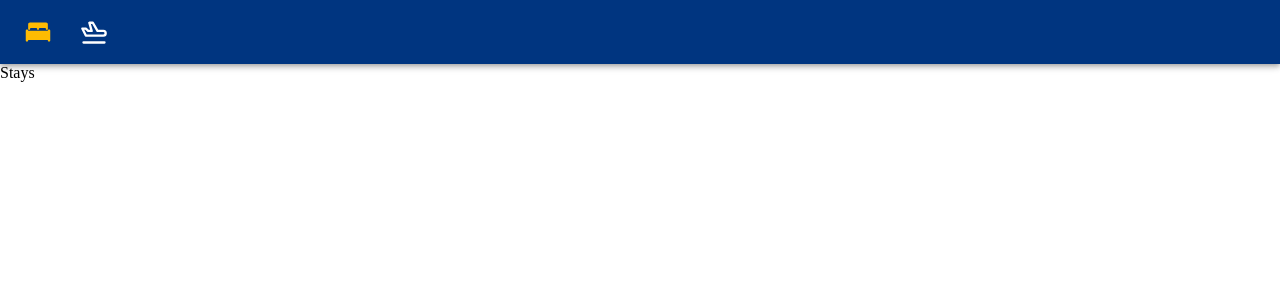
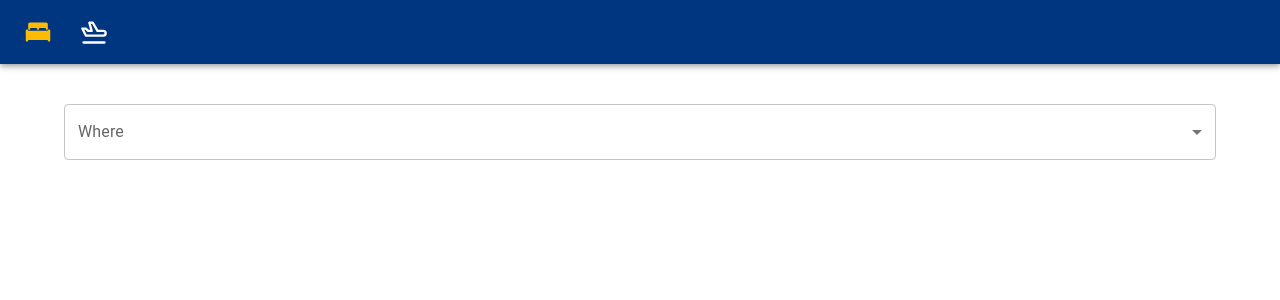
Before and after one commit to ZahraBahmanpour/react-booking, a React (Create React App) app: page /stays in a window 1280 px wide. Shown: the top 300 px of the page. Built offline with nearby package versions, Linux system fonts and the light colour scheme.

Commit message:
add dropdown component

```diff
--- /dev/null
+++ b/src/components/DropDown.js
@@ -0,0 +1,23 @@
+import { FormControl, InputLabel, MenuItem, Select } from "@mui/material";
+import { useState } from "react";
+
+const DropDown = ({ title, items }) => {
+  const [value, setValue] = useState("");
+  return (
+    <FormControl fullWidth>
+      <InputLabel id={`${title}-input-label`}>{title}</InputLabel>
+      <Select
+        labelId={`${title}-select-label`}
+        id={`${title}-simple-select`}
+        value={value}
+        label={title}
+        onChange={(e) => setValue(e.target.value)}
+      >
+        {items.map((item) => (
+          <MenuItem value={item.value}>{item.text}</MenuItem>
+        ))}
+      </Select>
+    </FormControl>
+  );
+};
+export default DropDown;
--- /dev/null
+++ b/src/data/cities.js
@@ -0,0 +1,8 @@
+const cities = [
+  { text: "Berlin", value: "Tehran" },
+  { text: "Tehran", value: "Tehran" },
+  { text: "New York", value: "New York" },
+  { text: "Paris", value: "Paris" },
+];
+
+export default cities;
--- a/src/pages/stays/Stays.js
+++ b/src/pages/stays/Stays.js
@@ -1,5 +1,13 @@
+import { Container } from "@mui/material";
+import DropDown from "../../components/DropDown";
+import cities from "../../data/cities";
+
 const Stays = () => {
-  return <div>Stays</div>;
+  return (
+    <Container sx={{ marginTop: 5 }}>
+      <DropDown title={"Where"} items={cities} />
+    </Container>
+  );
 };
 
 export default Stays;
```
